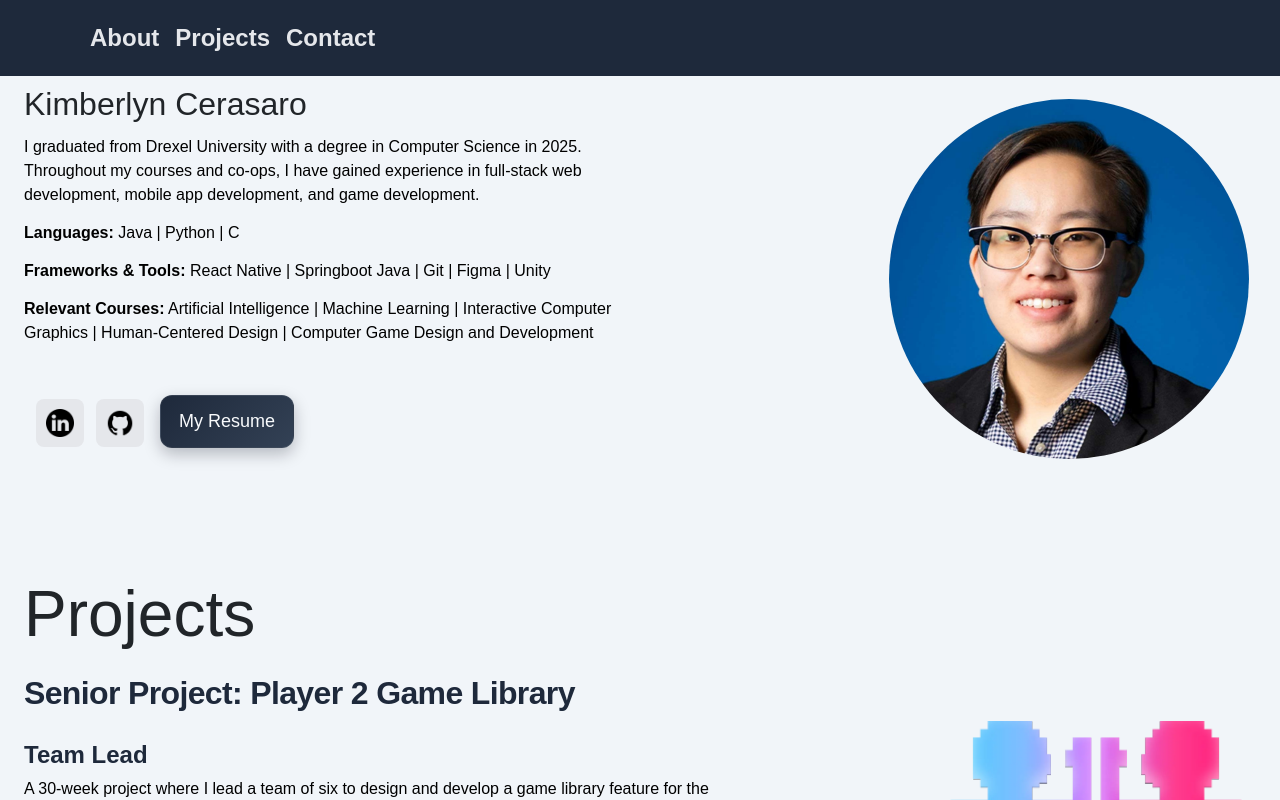
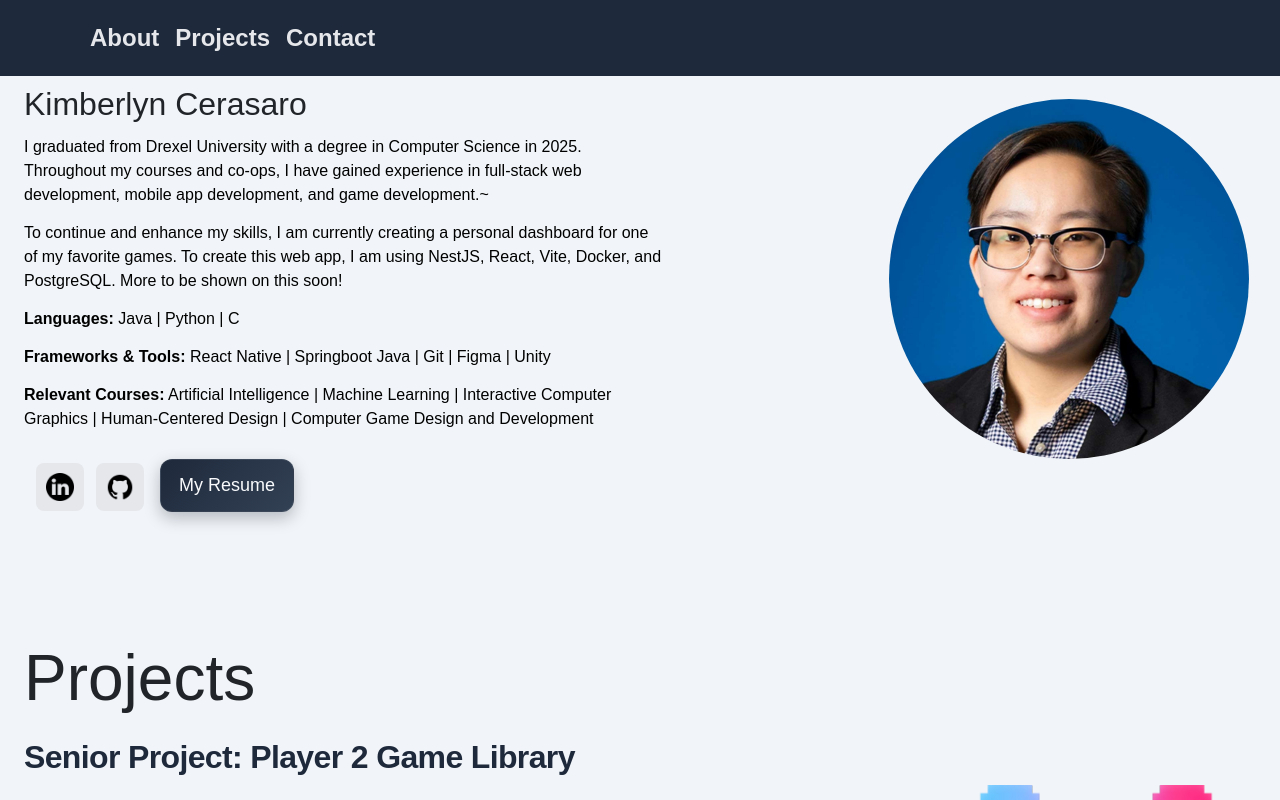
Before and after one commit to kcerasaro/portfolio, a React (Create React App) app: page / in a window 1280 px wide. Shown: the top 800 px of the page. Built offline with nearby package versions, Linux system fonts and the light colour scheme; the HTML template or start-up script is replaced by a standard one.

Commit message:
Added to summary

```diff
--- a/src/App.css
+++ b/src/App.css
@@ -59,7 +59,7 @@ h1 {
 /* Resume */
 #resume {
   padding-left: 24px;
-  margin-top: -96px;
+  margin-top: -32px;
   margin-bottom:128px;
 }
 
--- a/src/App.js
+++ b/src/App.js
@@ -29,7 +29,11 @@ function App() {
       <div className="about-row">
         <div className="about-text">
           <p id="summary">I graduated from Drexel University with a degree in Computer Science in 2025. Throughout my courses and co-ops,
-                          I have gained experience in full-stack web development, mobile app development, and game development.</p>
+                          I have gained experience in full-stack web development, mobile app development, and game development.~</p>
+
+          <p id="summary">To continue and enhance my skills, I am currently creating a personal dashboard for one of my favorite games.
+                          To create this web app, I am using NestJS, React, Vite, Docker, and PostgreSQL. More to be shown on this soon!</p>
+
           <p id="skills"><b>Languages:</b> Java | Python | C</p>
           <p id="skills"><b>Frameworks & Tools:</b> React Native | Springboot Java | Git | Figma | Unity</p>
           <p id="courses"><b>Relevant Courses:</b> Artificial Intelligence | Machine Learning | Interactive Computer Graphics |
```
